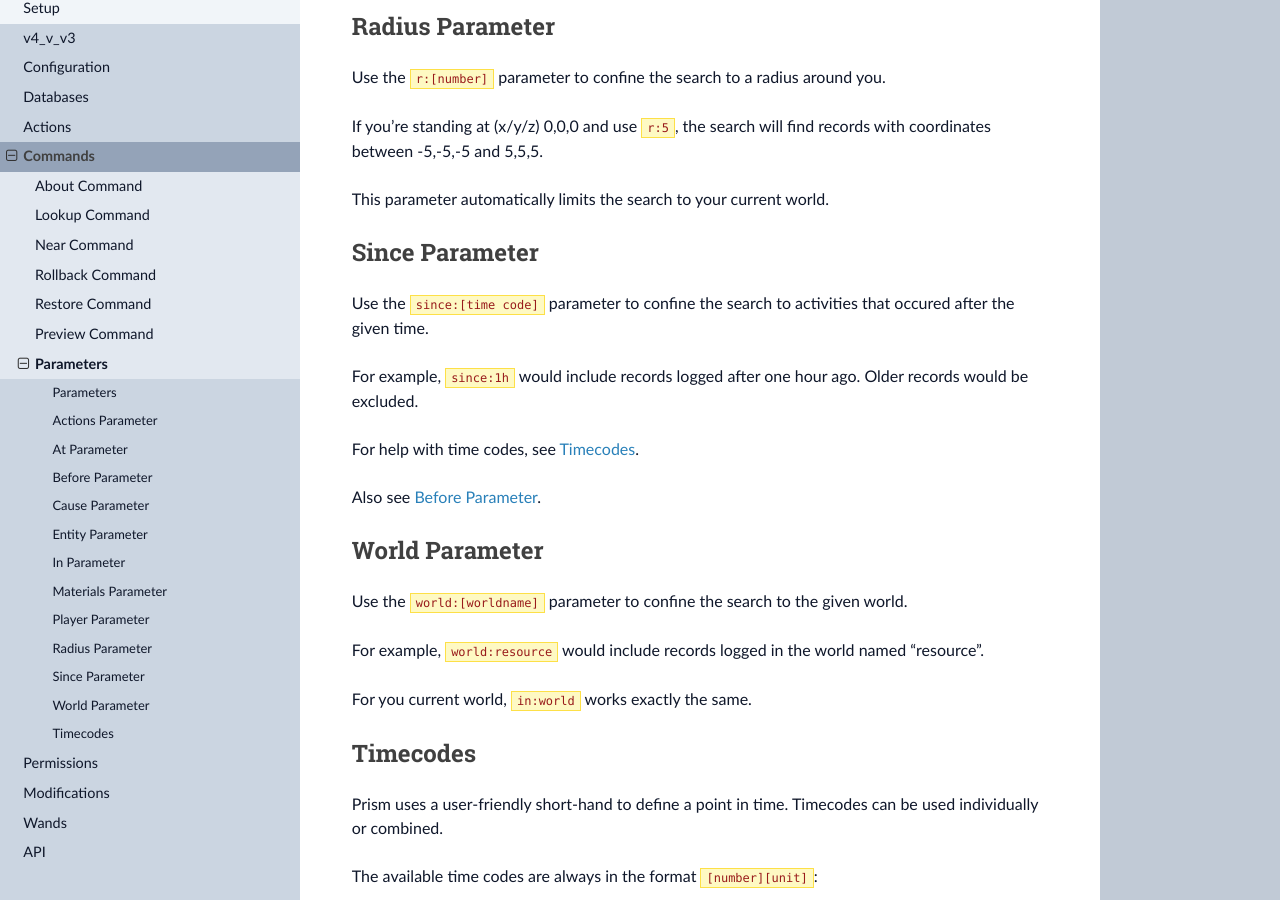
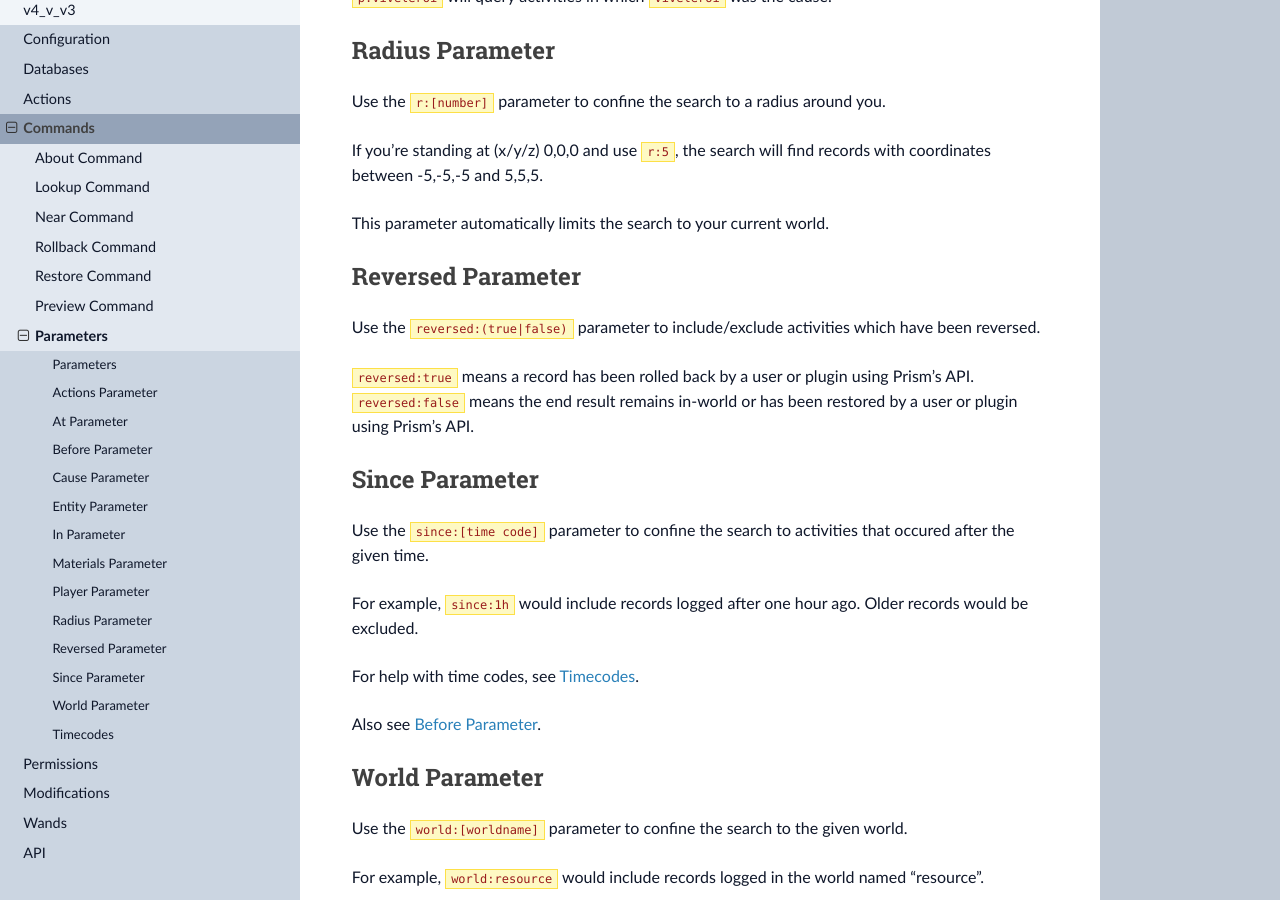
Before and after one commit to prism/prism-docs, a Sphinx documentation site: the page built from docs/source/commands/parameters.rst, in a window 1280 px wide and 900 px high, scrolled down 3822 px. Built offline with Sphinx 7.4.7 and the Read the Docs theme 2.0.0, drawn with Linux system fonts in a browser that asks for light colours.

Commit message:
Adds reversed parameter

```diff
--- a/docs/source/commands/parameters.rst
+++ b/docs/source/commands/parameters.rst
@@ -153,6 +153,15 @@ If you're standing at (x/y/z) 0,0,0 and use ``r:5``, the search will find record
 
 This parameter automatically limits the search to your current world.
 
+.. _reversed:
+
+Reversed Parameter
+------------------
+
+Use the ``reversed:(true|false)`` parameter to include/exclude activities which have been reversed.
+
+``reversed:true`` means a record has been rolled back by a user or plugin using Prism's API. ``reversed:false`` means the end result remains in-world or has been restored by a user or plugin using Prism's API.
+
 .. _since:
 
 Since Parameter
```
